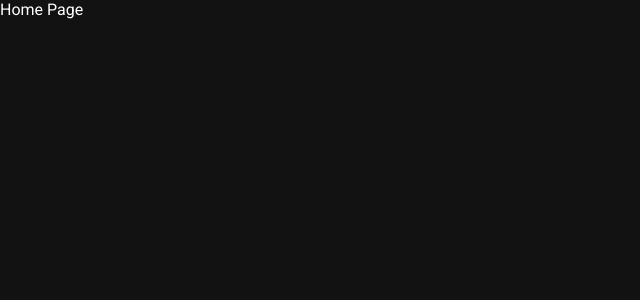
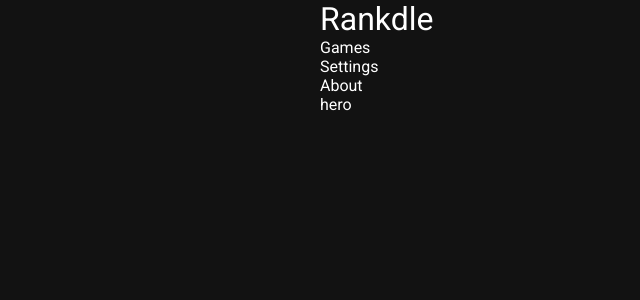
Before and after one commit to AH134/Rankdle-v2, a React (Vite) app: page / in a window 1280 px wide. Shown: the top 300 px of the page, without its empty margins (0-640 px from the left). Built offline with nearby package versions, Linux system fonts and the light colour scheme.

Commit message:
created header file

```diff
--- /dev/null
+++ b/src/components/Header.jsx
@@ -0,0 +1,16 @@
+function Header() {
+  return (
+    <div>
+      <h1>Rankdle</h1>
+      <nav>
+        <ul>
+          <li>Games</li>
+          <li>Settings</li>
+          <li>About</li>
+        </ul>
+      </nav>
+    </div>
+  );
+}
+
+export default Header;
--- a/src/pages/Root.jsx
+++ b/src/pages/Root.jsx
@@ -1,5 +1,19 @@
+import Header from "../components/Header";
+
 function Root() {
-  return <div>Home Page</div>;
+  const wrapperStyle = {
+    width: "50vw",
+    margin: "0 auto",
+  };
+
+  return (
+    <div style={wrapperStyle}>
+      <div>
+        <Header />
+      </div>
+      <div>hero</div>
+    </div>
+  );
 }
 
 export default Root;
```
